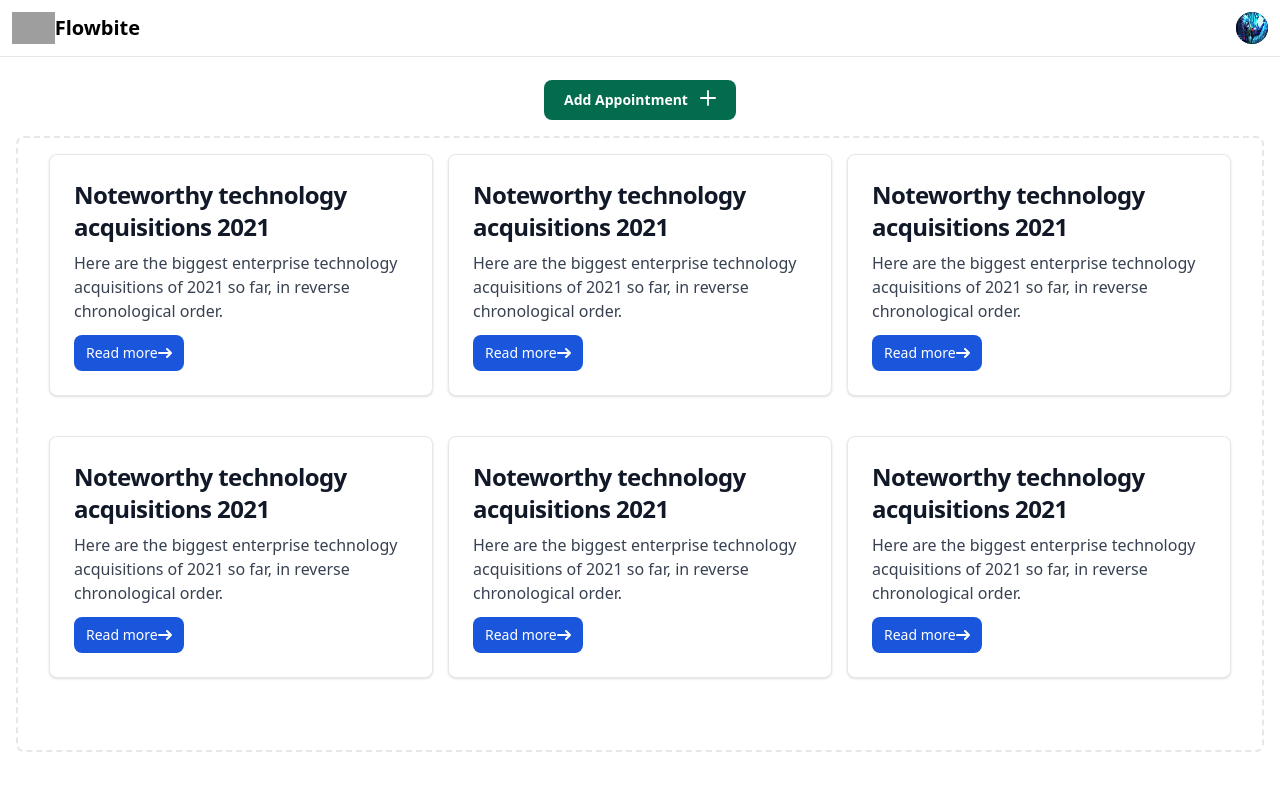
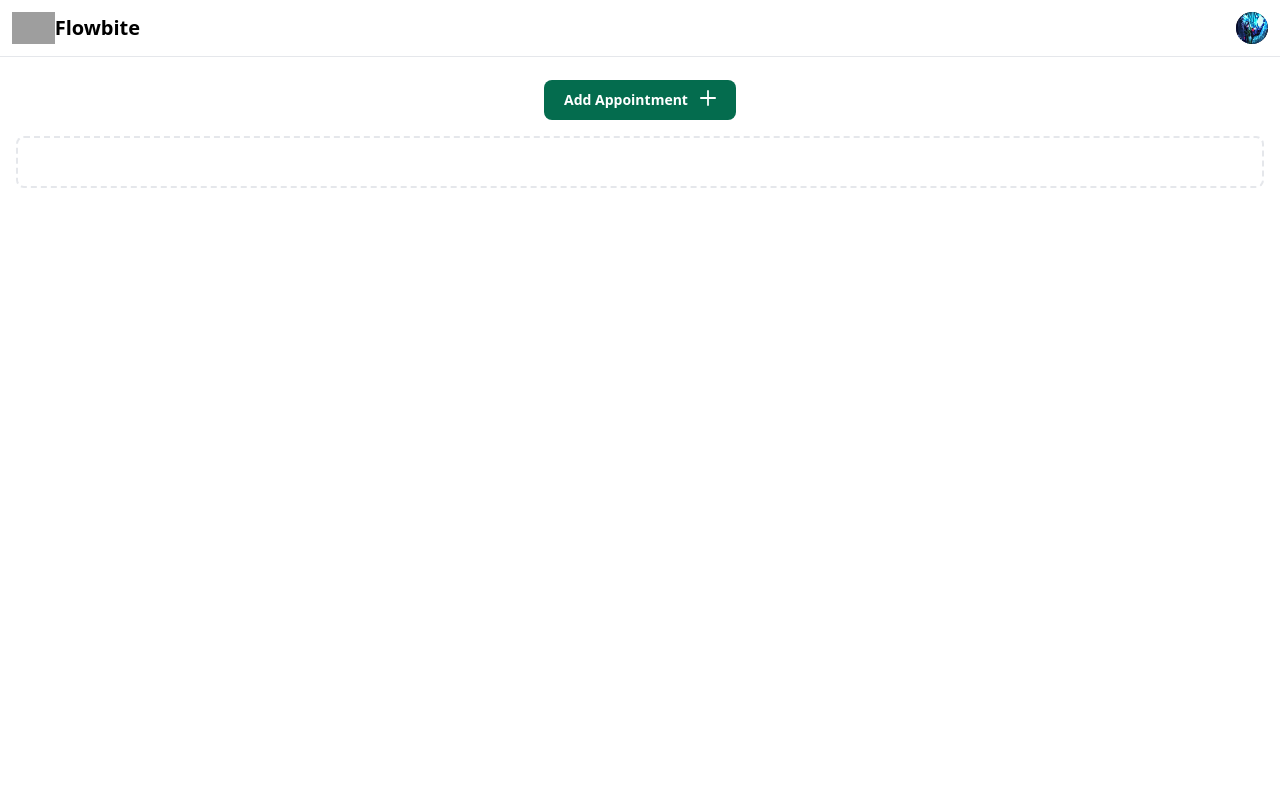
Before and after one commit to tarundhurwe/Schedule, a React (Vite) app: page / in a window 1280 px wide. Shown: the top 790 px of the page. Built offline with nearby package versions, Linux system fonts and the light colour scheme; grey boxes are pictures that could not be loaded.

Commit message:
added add and delete function

```diff
--- a/src/App.jsx
+++ b/src/App.jsx
@@ -45,7 +45,7 @@ function App() {
       <SideNav />
       <Router>
         <Routes>
-          <Route exact path="/" element={<Dashboard addSchedule={addSchedule} />}>
+          <Route exact path="/" element={<Dashboard addSchedule={addSchedule} values={values} onDelete={onDelete} />}>
           </Route>
           <Route exact path="/calendar" element={<Calendar />}>
           </Route>
--- /dev/null
+++ b/src/assets/css/Appointment.css
@@ -0,0 +1,7 @@
+hr{
+    border: 1px solid green;
+}
+
+.max-w-sm {
+    box-shadow: 5px 3px gray;
+}
--- a/src/components/AddAppointmentForm.jsx
+++ b/src/components/AddAppointmentForm.jsx
@@ -15,6 +15,7 @@ function AddAppointmentForm({ addSchedule, closeModal }) {
     const handleSubmit = (event) => {
         event.preventDefault();
         addSchedule(userData)
+        closeModal()
     };
 
     const handleChange = (event) => {
--- a/src/components/Appointment.jsx
+++ b/src/components/Appointment.jsx
@@ -1,19 +1,41 @@
 import React from 'react'
+import "../assets/css/Appointment.css"
 
-function Appointment() {
+function Appointment({ value, onDelete }) {
+    // name, email, phone number, time
     return (
         <>
-            <div className="max-w-sm p-6 mb-10 bg-white border border-gray-200 rounded-lg shadow dark:bg-gray-800 dark:border-gray-700">
-                <a href="#">
-                    <h5 className="mb-2 text-2xl font-bold tracking-tight text-gray-900 dark:text-white">Noteworthy technology acquisitions 2021</h5>
-                </a>
-                <p className="mb-3 font-normal text-gray-700 dark:text-gray-400">Here are the biggest enterprise technology acquisitions of 2021 so far, in reverse chronological order.</p>
-                <a href="#" className="inline-flex items-center px-3 py-2 text-sm font-medium text-center text-white bg-blue-700 rounded-lg hover:bg-blue-800 focus:ring-4 focus:outline-none focus:ring-blue-300 dark:bg-blue-600 dark:hover:bg-blue-700 dark:focus:ring-blue-800">
-                    Read more
-                    <svg className="rtl:rotate-180 w-3.5 h-3.5 ms-2" aria-hidden="true" xmlns="http://www.w3.org/2000/svg" fill="none" viewBox="0 0 14 10">
-                        <path stroke="currentColor" strokeLinecap="round" strokeLinejoin="round" strokeWidth="2" d="M1 5h12m0 0L9 1m4 4L9 9" />
-                    </svg>
-                </a>
+            <div className="max-w-sm p-6 mb-10 bg-white border border-gray-200 rounded-lg shadow dark:bg-gray-800 dark:border-gray-700" style={{ minWidth: '25rem' }}>
+                <div className="flex justify-between">
+                    <h3 className="text-xl font-semibold text-gray-900 dark:text-white">Name: </h3>
+                    <h3 className="text-l text-gray-900 dark:text-white">{value.firstName} {value.lastName}</h3>
+                </div>
+                <hr />
+                <div className="flex justify-between">
+                    <h3 className="text-xl font-semibold text-gray-900 dark:text-white">Email: </h3>
+                    <h3 className="text-l text-gray-900 dark:text-white">{value.email}</h3>
+                </div>
+                <hr />
+                <div className="flex justify-between">
+                    <h3 className="text-xl font-semibold text-gray-900 dark:text-white">Phone No.: </h3>
+                    <h3 className="text-l text-gray-900 dark:text-white">{value.phoneNo}</h3>
+                </div>
+                <hr />
+                <div className="flex justify-between">
+                    <h3 className="text-xl font-semibold text-gray-900 dark:text-white">Date: </h3>
+                    <h3 className="text-l text-gray-900 dark:text-white">{value.date}</h3>
+                </div>
+                <hr />
+                <div className="flex justify-between">
+                    <h3 className="text-xl font-semibold text-gray-900 dark:text-white">Time: </h3>
+                    <h3 className="text-l text-gray-900 dark:text-white">{value.time}</h3>
+                </div>
+
+                <br />
+                <div className="flex justify-between">
+                    <button type="button" className="text-white bg-blue-700 hover:bg-blue-800 focus:outline-none focus:ring-4 focus:ring-blue-300 font-medium rounded-full text-sm px-5 py-2.5 text-center me-2 mb-2 dark:bg-blue-600 dark:hover:bg-blue-700 dark:focus:ring-blue-900">Edit</button>
+                    <button type="button" className="text-white bg-red-700 hover:bg-red-800 focus:outline-none focus:ring-4 focus:ring-red-300 font-medium rounded-full text-sm px-5 py-2.5 text-center me-2 mb-2 dark:bg-red-600 dark:hover:bg-red-700 dark:focus:ring-red-900" onClick={() => { onDelete(value) }}>Delete</button>
+                </div>
             </div>
         </>
     )
--- a/src/components/Dashboard.jsx
+++ b/src/components/Dashboard.jsx
@@ -2,7 +2,7 @@ import React, { useState } from 'react'
 import AddAppointmentForm from './AddAppointmentForm'
 import Appointment from './Appointment'
 
-function Dashboard({ addSchedule }) {
+function Dashboard({ addSchedule, values, onDelete }) {
     const [isOpenModal, setOpenModal] = useState(false)
 
     const openModal = () => {
@@ -31,12 +31,9 @@ function Dashboard({ addSchedule }) {
                         flexWrap: "wrap",
                         justifyContent: "space-evenly"
                     }}>
-                        <Appointment />
-                        <Appointment />
-                        <Appointment />
-                        <Appointment />
-                        <Appointment />
-                        <Appointment />
+                        {values.length === 0 ? "" : values.map((value) => {
+                            return (<Appointment value={value} key={value.sno} onDelete={onDelete} />)
+                        })}
                     </div>
                 </div>
             </div>
```
